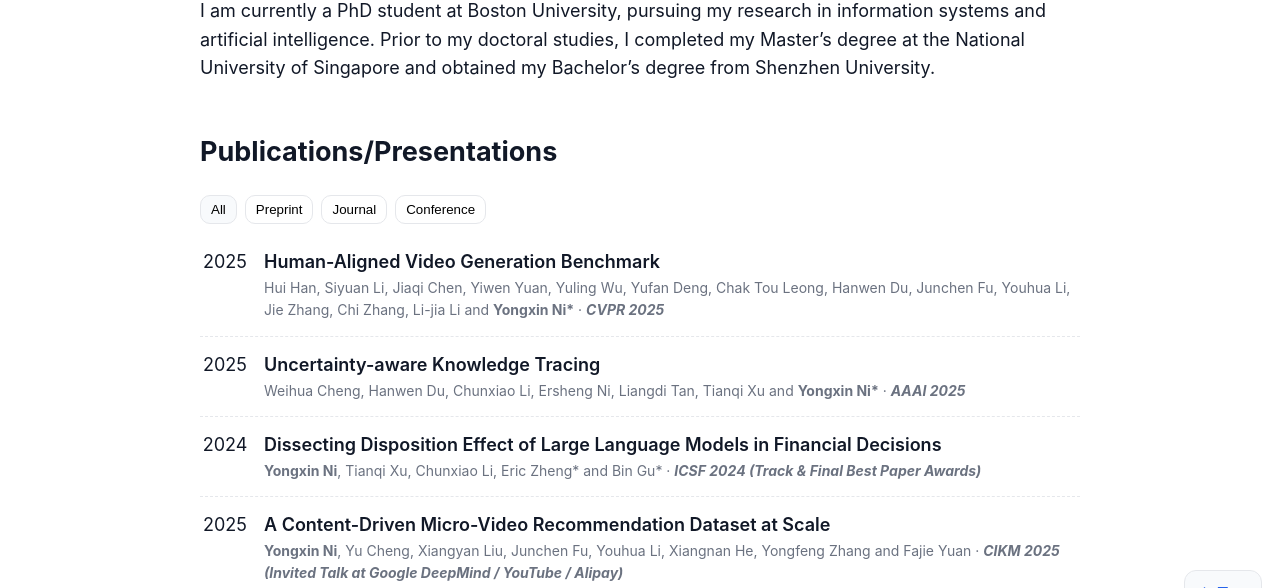
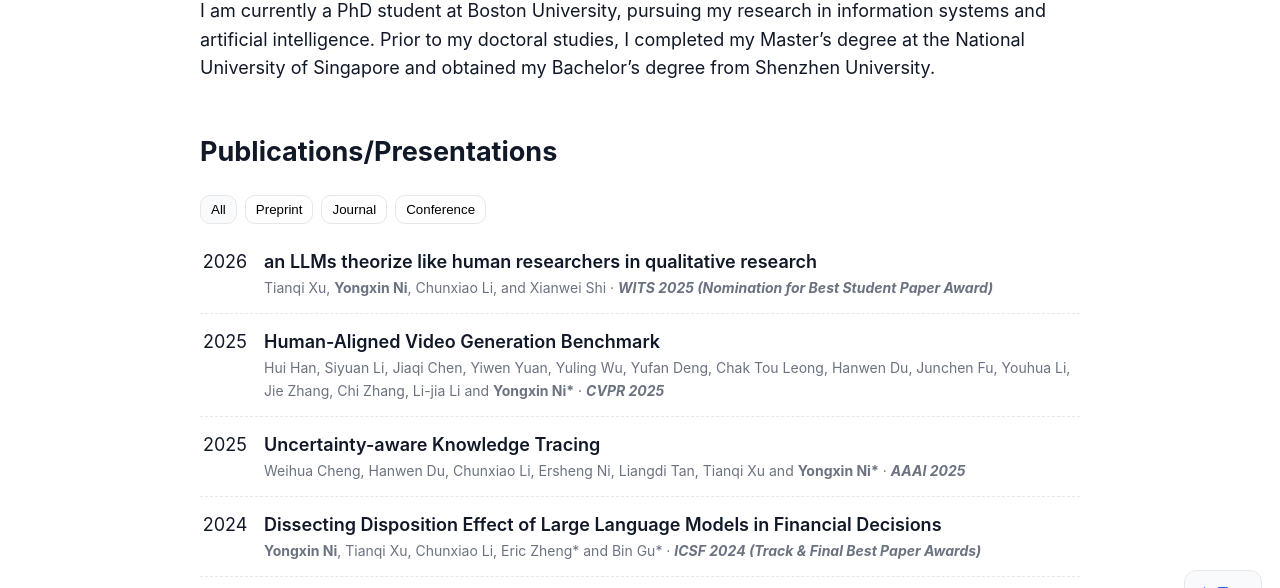
Before and after one commit to yxin98/yxin98.github.io, a plain HTML site: page index.html in a window 1280 px wide. Shown: the part 161-749 px from the top of the page. Drawn offline with Linux system fonts and the light colour scheme.

Commit message:
Update index.html

```diff
--- a/index.html
+++ b/index.html
@@ -103,6 +103,14 @@
         <button class="control" data-filter="conference">Conference</button>
       </div>
       <div id="pub-list">
+
+<article class="pub" data-type="conference">
+  <div class="year">2026</div>
+  <div>
+    <div class="title">an LLMs theorize like human researchers in qualitative research</div>
+    <div class="meta">Tianqi Xu, <b>Yongxin Ni</b>, Chunxiao Li, and Xianwei Shi · <em><b>WITS 2025 <b>(Nomination for Best Student Paper Award)</b></b></em></div>
+  </div>
+</article>
 
 <article class="pub" data-type="conference">
   <div class="year">2025</div>
@@ -313,7 +321,13 @@
 </article>
 
 
-
+<article class="pub" data-type="preprint">
+  <div class="year">2026</div>
+  <div>
+    <div class="title">From Proxy IV to Generative IV: Causal Inference via Latent Structure Identification</div>
+    <div class="meta"><b>Yongxin Ni</b>, Zhiqiang (Eric) Zheng*, Chunxiao Li and Bin Gu · <em>(Under submission)</em></div>
+  </div>
+</article>
 
 <article class="pub" data-type="preprint">
   <div class="year">2025</div>
```
